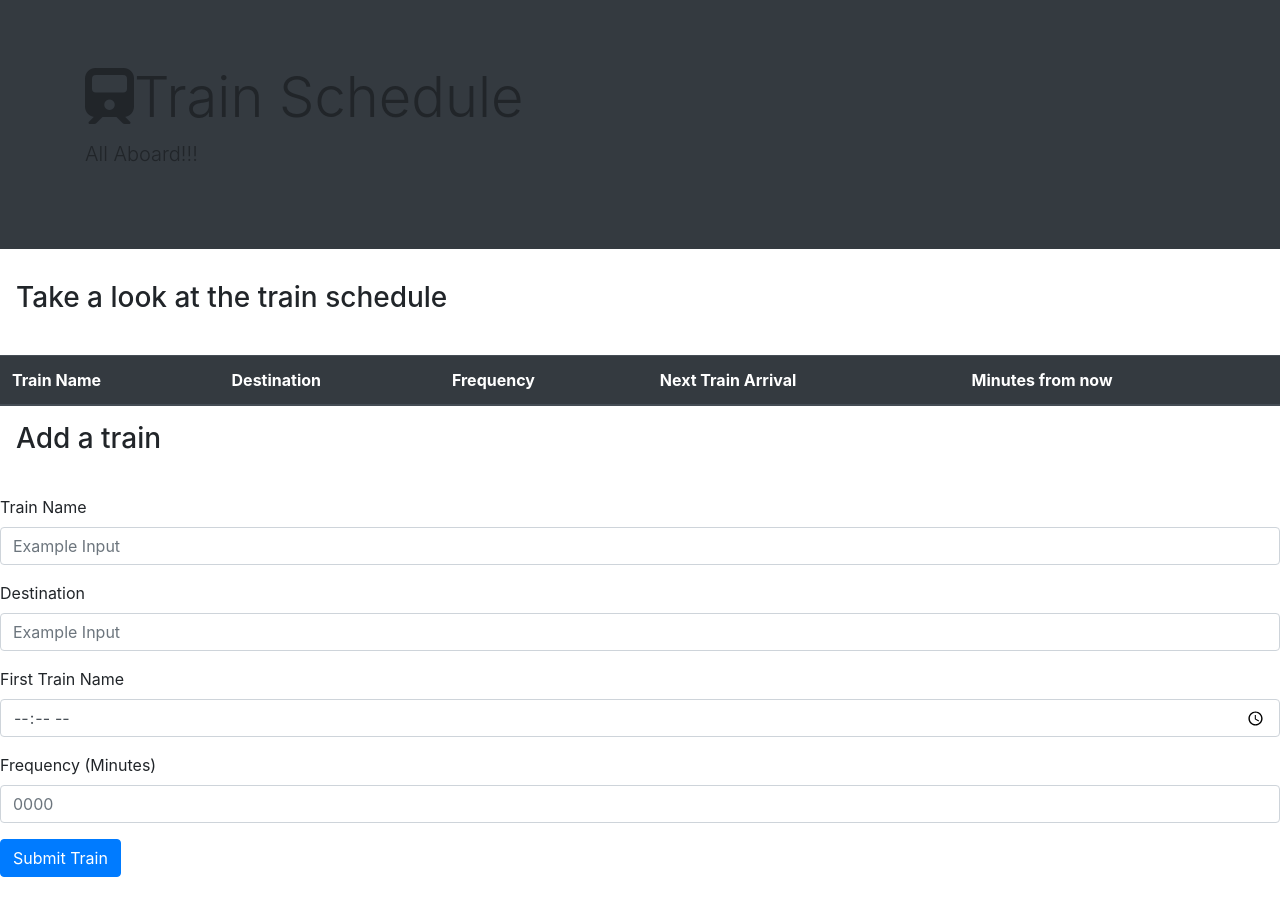
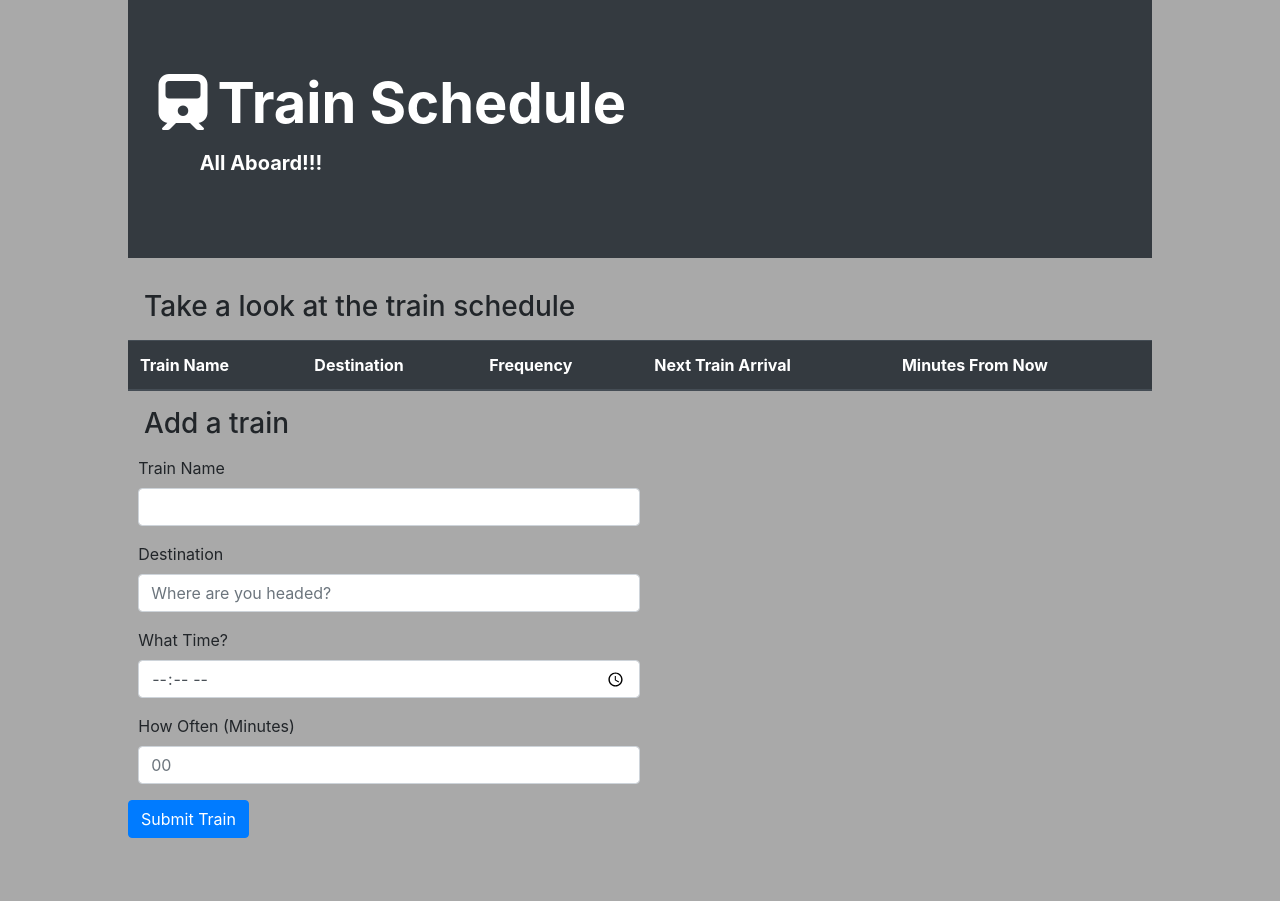
Before and after one commit to jldueyusa/Train-Schedule, a plain HTML site: page index.html in a window 1280 px wide. After the commit the page ends 862 px from the top, so only its background shows below. Drawn offline with nearby package versions, Linux system fonts and the light colour scheme; no server answers.

Commit message:
fixed with tutor and added some CSS

```diff
--- a/assets/css/style.css
+++ b/assets/css/style.css
@@ -0,0 +1,37 @@
+.input {
+    margin-left: 90px;
+    margin-right: 90px;
+    width: 20%;
+
+
+}
+
+body {
+    background: darkgray;
+}
+.display-4 {
+    color: white;
+    font-weight: bolder;
+    margin-left: 2%;
+}
+.fa {
+    padding: 1%
+}
+
+.lead {
+    color: white;
+    font-weight: bolder
+}
+
+
+.full {
+    width: 80%;
+    margin-left: 10%;
+}
+p {
+    margin-left: 7%;
+}
+.form-group{
+    width:50%;
+    padding-left: 1%;
+}
--- a/index.html
+++ b/index.html
@@ -26,16 +26,16 @@
 <body>
 
     <!-- start making container -->
+<div class="full">
+    <div class="jumbotron jumbotron-fluid bg-dark">
 
-    <div class="jumbotron jumbotron-fluid bg-dark">
-        <div class="container">
             <h1 class="display-4"><i class="fa fa-train" aria-hidden="true"></i>Train Schedule</h1>
             <p class="lead">All Aboard!!!</p>
-        </div>
+
 
     </div>
     <h3 class="m-3">Take a look at the train schedule</h3>
-    <br>
+
 
 
 
@@ -49,7 +49,7 @@
                 <th scope="col">Destination</th>
                 <th scope="col">Frequency</th>
                 <th scope="col">Next Train Arrival</th>
-                <th scope="col">Minutes from now</th>
+                <th scope="col">Minutes From Now</th>
 
 
             </tr>
@@ -63,7 +63,7 @@
 
     </table>
     <h3 class="m-3"> Add a train</h3>
-    <br>
+
 
     <!--Set up area for user input (bootstrap)-->
     <div class="input">
@@ -74,20 +74,20 @@
     <form>
 
         <div class="form-group">
-            <label for="formGroupExampleInput">Train Name</label>
-            <input type="text" class="form-control" id="name" placeholder="Example Input">
+            <label for="formGroupExampleInput"> Train Name</label>
+            <input type="text" class="form-control" id="name" placeholder=" ">
         </div>
         <div class="form-group">
             <label for="formGroupExampleInput">Destination</label>
-            <input type="text" class="form-control" id="destination" placeholder="Example Input">
+            <input type="text" class="form-control" id="destination" placeholder="Where are you headed?">
         </div>
         <div class="form-group">
-            <label for="formGroupExampleInput">First Train Name</label>
+            <label for="formGroupExampleInput">What Time?</label>
             <input type="time" class="form-control" id="firstTrain" placeholder="HH:MM">
         </div>
         <div class="form-group">
-            <label for="formGroupExampleInput">Frequency (Minutes)</label>
-            <input type="number" class="form-control" id="frequency" placeholder="0000">
+            <label for="formGroupExampleInput">How Often (Minutes)</label>
+            <input type="number" class="form-control" id="frequency" placeholder="00">
         </div>
 
 
@@ -99,6 +99,7 @@
     <button type="submit" class="btn btn-primary" id="addTrain">Submit Train </button>
     <!--couple breaks so my button doesn't touch the bottom of the browser-->
     <br><br>
+</div>
     <!--link my firebase-->
 
     <script src="https://www.gstatic.com/firebasejs/5.10.0/firebase.js"></script>
@@ -197,12 +198,7 @@
             <td>${tArrival}</td>
             <td>${tMinutes}</td>
             </tr>`
-
-
             )
-
-
-
         })
 
 
```
Lines whose indentation alone changed are shown as unchanged.
